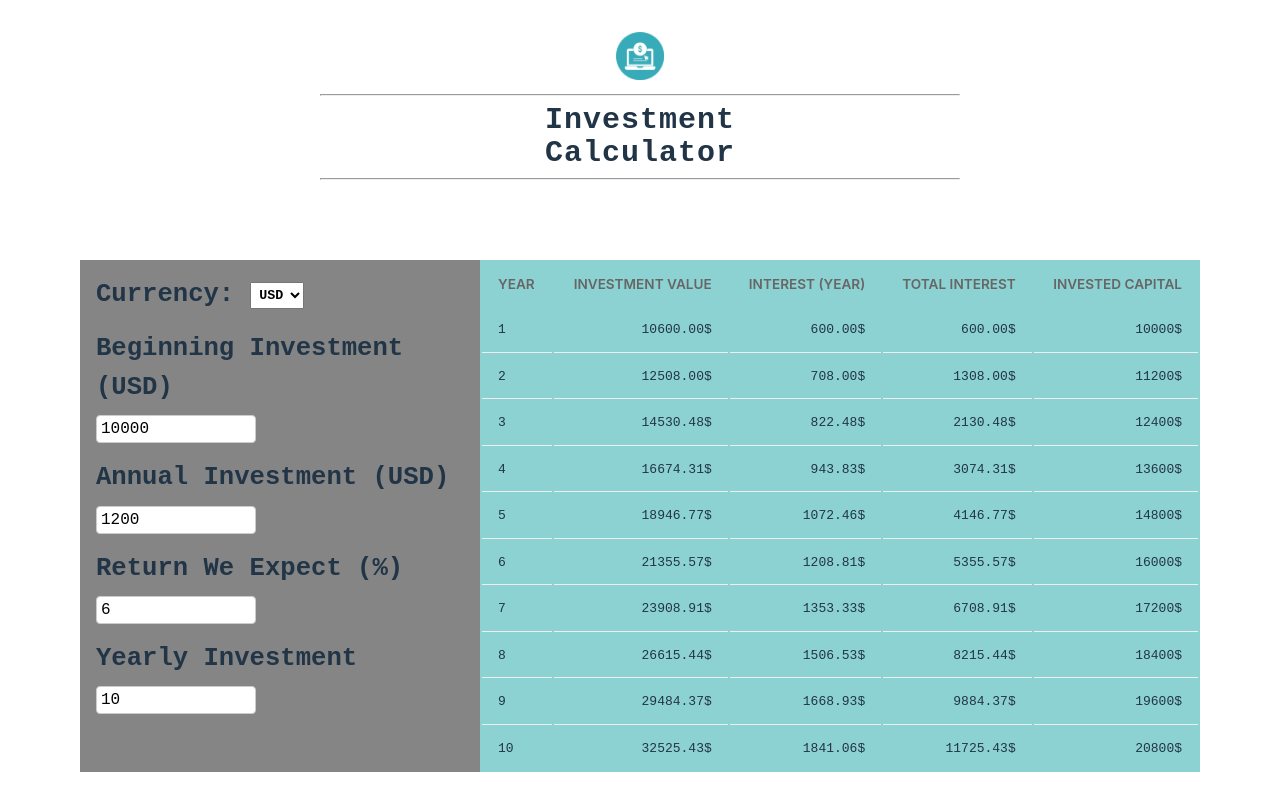
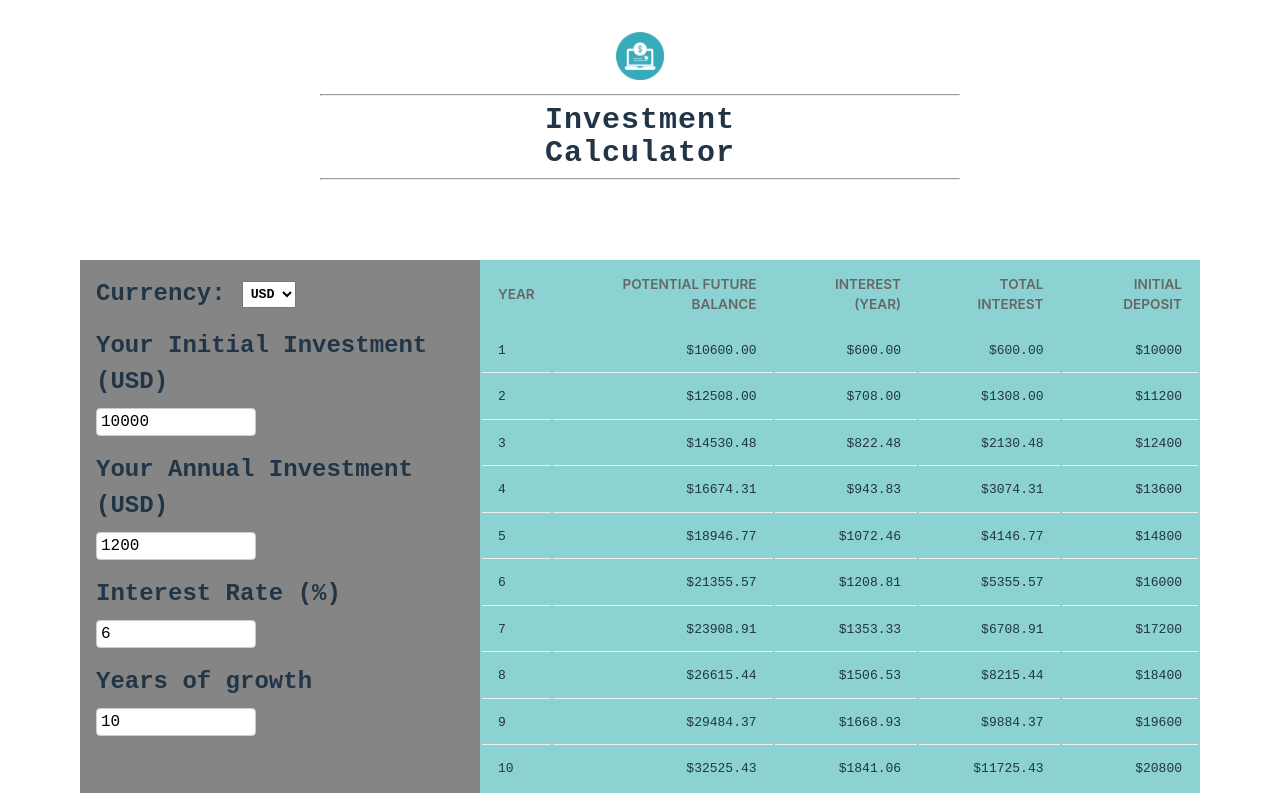
Before and after one commit to denichinv/investment_calculator, a React (Vite) app: page / in a window 1280 px wide. Built offline with nearby package versions, Linux system fonts and the light colour scheme.

Commit message:
renamed table headers

```diff
--- a/src/components/OutputData.jsx
+++ b/src/components/OutputData.jsx
@@ -26,20 +26,20 @@ const OutputData = ({userInput, currency}) => {
       <thead>
         <tr>
             <th>Year</th>
-            <th>Investment Value</th>
+            <th>Potential Future Balance</th>
             <th>Interest (Year)</th>
             <th>Total Interest</th>
-            <th>Invested Capital</th>
+            <th>Initial deposit</th>
         </tr>
       </thead>
       <tbody>
         {resdata.map((yearData,index) => (
         <tr key={index}>
         <td>{yearData.year}</td>
-        <td>{yearData.investmentValue.toFixed(2)}{currencySymbol}</td>
-        <td>{yearData.interest.toFixed(2)}{currencySymbol}</td>
-        <td>{yearData.totalInterest.toFixed(2)}{currencySymbol}</td>
-        <td>{yearData.totalInvested}{currencySymbol}</td>
+        <td>{currencySymbol}{yearData.investmentValue.toFixed(2)}</td>
+        <td>{currencySymbol}{yearData.interest.toFixed(2)}</td>
+        <td>{currencySymbol}{yearData.totalInterest.toFixed(2)}</td>
+        <td>{currencySymbol}{yearData.totalInvested}</td>
         </tr>
     ))}
       </tbody>
--- a/src/components/UserInput.jsx
+++ b/src/components/UserInput.jsx
@@ -23,7 +23,7 @@ const UserInput = ({userInput,error,currency,handleChange,handleCurrencyChange,
                     </select>
                 </div>
                 <p className="input-group">
-                    <label>Beginning Investment ({currency})</label>
+                    <label>Your Initial Investment ({currency})</label>
                     <input
                         type="number"
                         value={userInput.initialInvestment}
@@ -36,7 +36,7 @@ const UserInput = ({userInput,error,currency,handleChange,handleCurrencyChange,
                 </p>
 
                 <p className="input-group">
-                    <label>Annual Investment ({currency})</label>
+                    <label> Your Annual Investment ({currency})</label>
                     <input
                         type="number"
                         value={userInput.annualInvestment}
@@ -49,7 +49,7 @@ const UserInput = ({userInput,error,currency,handleChange,handleCurrencyChange,
                 </p>
 
                 <p className="input-group">
-                    <label>Return We Expect (%)</label>
+                    <label>Interest Rate (%)</label>
                     <input
                         type="number"
                         value={userInput.expectedReturn}
@@ -62,7 +62,7 @@ const UserInput = ({userInput,error,currency,handleChange,handleCurrencyChange,
                 </p>
 
                 <p className="input-group">
-                    <label>Yearly Investment</label>
+                    <label>Years of growth</label>
                     <input
                         type="number"
                         value={userInput.duration}
--- a/src/components/userInput.css
+++ b/src/components/userInput.css
@@ -3,7 +3,7 @@
 
   font-family: monospace;
 
-  font-size: 1.6rem;
+  font-size: 1.5rem;
 
   width: 25rem;
   padding: 1rem;
```
